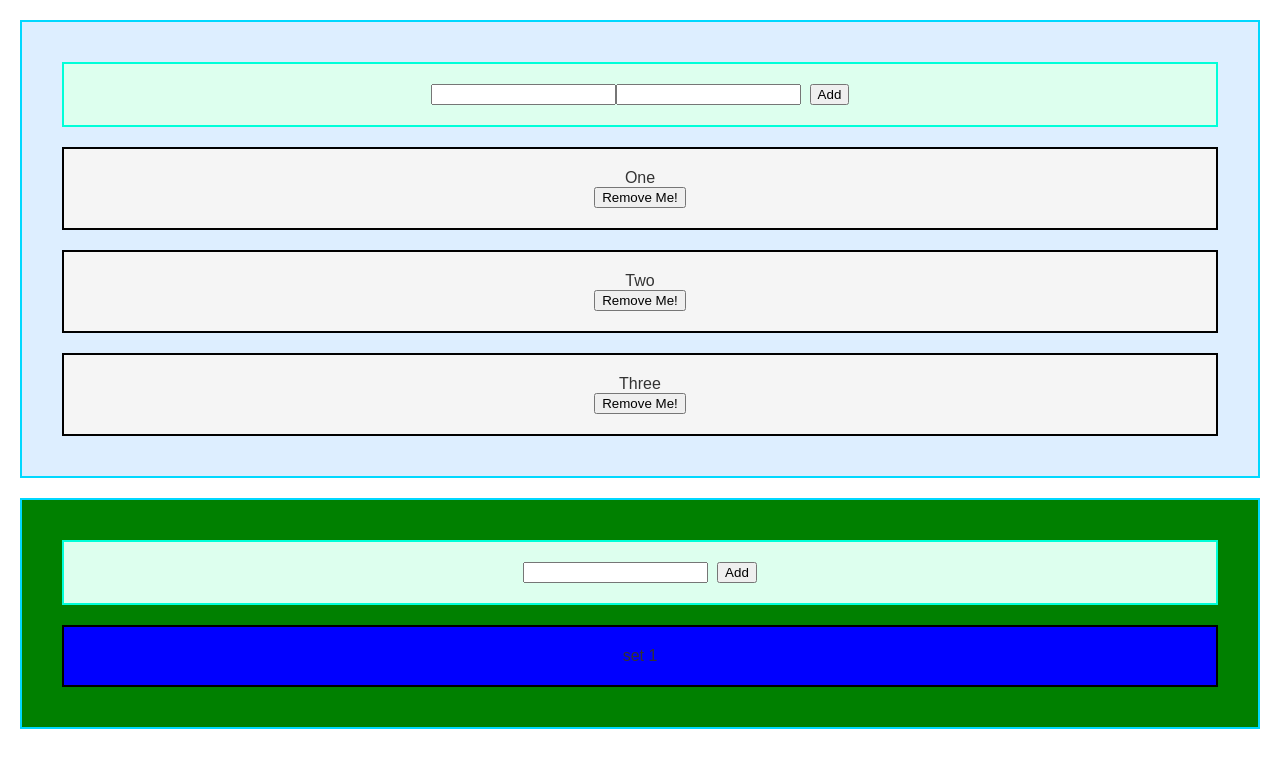
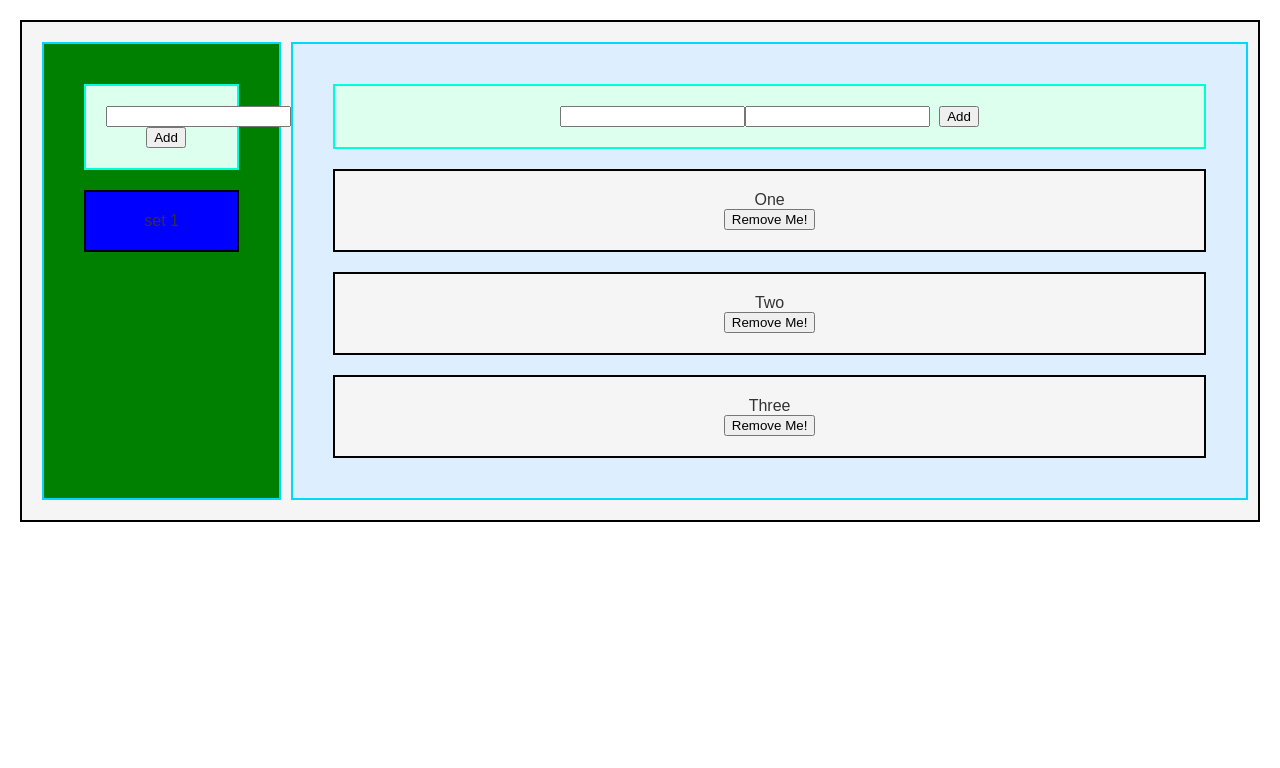
Before and after one commit to yyjoycewoo/VocabMaster, a React (Create React App) app: page / in a window 1280 px wide. Shown: the top 768 px of the page. Built offline with nearby package versions, Linux system fonts and the light colour scheme.

Commit message:
Add css grid styling

```diff
--- a/src/App.js
+++ b/src/App.js
@@ -1,4 +1,5 @@
 import React from 'react';
+import './styles/App.css';
 import FlashcardList from './components/FlashcardList';
 import SetList from './components/SetList';
 
--- a/src/styles/App.css
+++ b/src/styles/App.css
@@ -5,6 +5,14 @@
   color: #333;
   margin: 20px;
   padding: 20px;
+
+  display: grid;
+  grid-template-columns: 20% 80%;
+
+  grid-gap: 10px;
+  grid-template-rows: auto;
+  grid-template-areas:
+    "setList flashcardList";
 }
 
 .App-logo {
--- a/src/styles/FlashcardList.css
+++ b/src/styles/FlashcardList.css
@@ -1,6 +1,7 @@
 .FlashcardList {
-    margin: 20px;
     padding: 20px;
     border: 2px solid #00D8FF;
     background: #DDEEFF;
+
+    grid-area: flashcardList;
   }
--- a/src/styles/SetList.css
+++ b/src/styles/SetList.css
@@ -1,6 +1,7 @@
 .SetList {
-    margin: 20px;
     padding: 20px;
     border: 2px solid #00D8FF;
     background: green;
+
+    grid-area: setList;
   }
```
